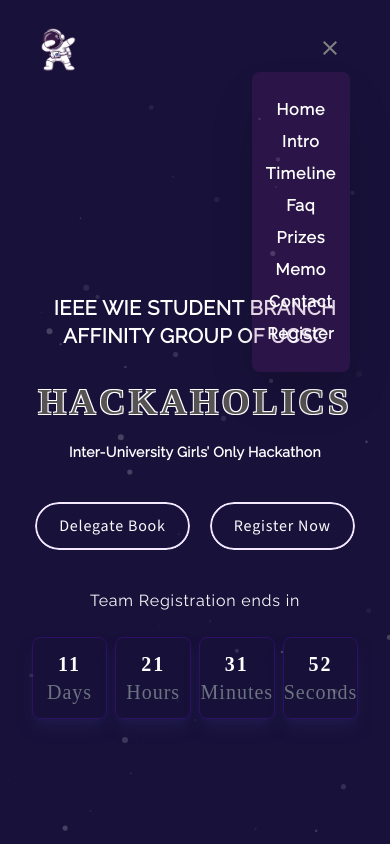
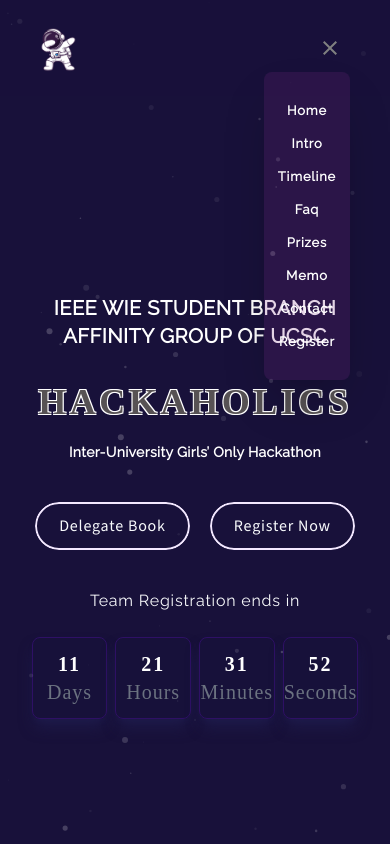
Before and after one commit to IEEEUCSC/Hackaholics-6.0-2024, a React (Create React App) app in the folder Frontend/: page /team in a window 390 px wide. Both pictures are taken after a click on the button 330 px from the left and 48 px from the top of the page. Shown: the top 844 px of the page. Built offline with nearby package versions, Linux system fonts and the light colour scheme.

Commit message:
Add scroll functionality and update navbar color

```diff
--- a/Frontend/src/Components/NavBar/Navabr2.tsx
+++ b/Frontend/src/Components/NavBar/Navabr2.tsx
@@ -1,25 +1,64 @@
-import React, { useState } from "react";
+import React, { useState, useEffect } from "react";
+import { HashLink } from "react-router-hash-link";
 import logo from "../../Assets/NavBar/logo.png";
 import { IconButton } from "@mui/material";
 import MenuIcon from "@mui/icons-material/Menu";
 import CloseIcon from "@mui/icons-material/Close";
 import mobileLogo from "../../Assets/NavBar/as-lpgp.png";
-import { HashLink } from "react-router-hash-link";
-// import { Link } from "react-scroll";
-// import { ClassNames } from "@emotion/react";
 
 const Navbar: React.FC = () => {
     const [isOpen, setIsOpen] = useState(false);
+    const [currentPage, setCurrentPage] = useState("");
+    const [isScrolled, setIsScrolled] = useState(false);
 
     const toggleMenu = () => {
         setIsOpen(!isOpen);
     };
 
+    useEffect(() => {
+        window.addEventListener("scroll", handleScroll);
+
+        return () => {
+            window.removeEventListener("scroll", handleScroll);
+        };
+    }, []);
+
+    const handleScroll = () => {
+        const scrollPosition = window.scrollY;
+        const scrollThreshold = 100;
+
+        setIsScrolled(scrollPosition > scrollThreshold);
+
+        updateNavbarColor();
+    };
+
+    const updateNavbarColor = () => {
+        const sections = ["home", "intro", "timeline", "faq", "prize", "card", "contactus"];
+
+        let currentSection = "";
+        for (const section of sections) {
+            const element = document.getElementById(section);
+            if (element) {
+                const rect = element.getBoundingClientRect();
+                if (rect.top <= 1 && rect.bottom >= -1) {
+                    currentSection = section;
+                    break;
+                }
+            }
+        }
+
+        setCurrentPage(currentSection);
+    };
+
+    const handleLinkClick = (label: string) => {
+        setCurrentPage(label.toLowerCase());
+        updateNavbarColor();
+    };
+
     return (
         <div
-            id="navbarDiv"
-            className={`fixed top-0 w-screen bg-secondary -15 z-20 ${isOpen ? "" : "overflow-hidden"
-                }`}
+            className={`fixed top-0 w-screen bg-secondary bg-opacity-50 -15 z-20 ${isOpen || isScrolled ? "bg-primary" : ""
+                } ${isOpen ? "" : "overflow-hidden"}`}
         >
             <div className="flex flex-col md:flex-row justify-between items-right ml-0 mt-2 mr-1 md:mr-1 mb-1 md:mb-1 px-2 md:px-9 py-5 md:pt-3 md:pb-10">
                 <div className="flex items-center">
@@ -33,10 +72,7 @@
                         </HashLink>
                     </a>
 
-                    <a
-                        href="/"
-                        className="hidden md:block mt-1"
-                    >
+                    <a href="/" className="hidden md:block mt-1">
                         <HashLink smooth to="/#">
                             <img
                                 className="absolute inline-block h-14 ml-0 mt-0 "
@@ -63,7 +99,6 @@
             >
                         {[
                             { label: "Home", link: "/#" },
-                            // need to change this into https://hackaholics.ucscieee.lk/
                             { label: "Intro", link: "/#intro" },
                             { label: "Timeline", link: "/#timeline" },
                             { label: "Faq", link: "/#faq" },
@@ -73,10 +108,21 @@
                             { label: "Register", link: "/team" },
                         ].map((item, index) => (
                             !(item.label === "Register" && !isOpen) && (
-                                <HashLink key={index} smooth to={item.link} className="group relative ">
-                                    <div className="md:py-1 px-3 md:mt-2 z-100 indigo-950 md:text-white md:mb-2 hover:text-purple-300 active:bg-indigo-600 active:text-ye text-center">
+                                <HashLink
+                                    key={index}
+                                    smooth
+                                    to={item.link}
+                                    className={`group relative ${currentPage === item.label.toLowerCase() ? "text-primary" : "text-white"}`}
+                                    onClick={() => handleLinkClick(item.label)}
+                                >
+                                    <div className={`md:py-1 px-3 md:mt-2 z-100 md:text-white md:mb-2 text-center relative`}>
+                                        <span
+                                            className={`group-hover:text-purple-300 group-active:text-purple-300 ${currentPage === item.label.toLowerCase() ? "text-purple-300" : "text-white"}`}
+                                            onClick={() => handleLinkClick(item.label)}
+                                        >
                                             {item.label}
-                                        <div className="absolute inset-x-0 z-100 bottom-0 h-0.5 bg-white transition-all duration-300 transform scale-x-0 group-hover:scale-x-100 active:bg-indigo-600 active:text-white"></div>
+                                        </span>
+                                        <div className={`absolute inset-x-0 bottom-0 h-0.5 bg-purple-300 transform scale-x-0 group-hover:scale-x-100 transition-transform duration-300 ${currentPage === item.label.toLowerCase() ? "scale-x-95" : ""}`}></div>
                                     </div>
                                 </HashLink>
                             )
```
Lines whose indentation alone changed are shown as unchanged.
